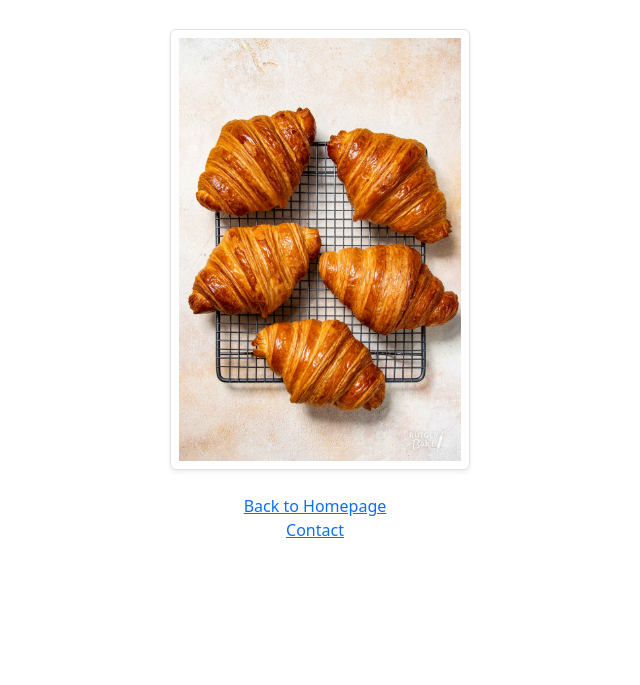
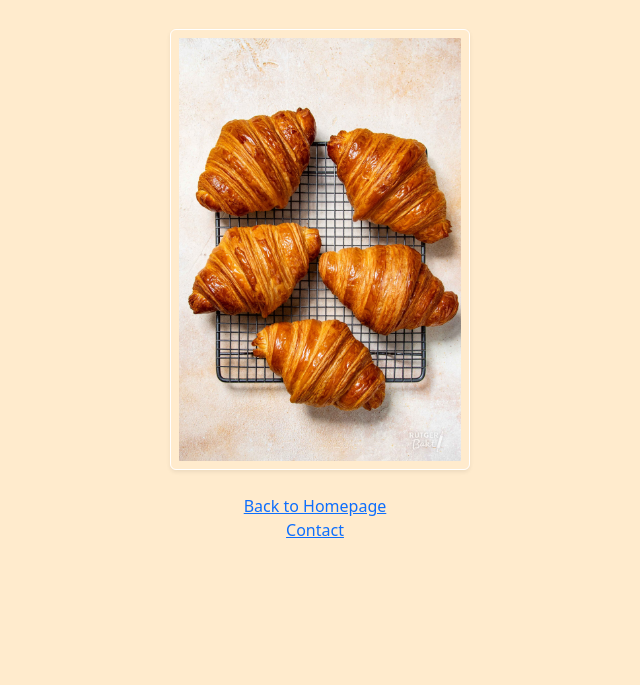
Before and after one commit to Jalayana/croissant, a plain HTML site: page photo.html in a window 1280 px wide. Shown: the part 115-800 px from the top of the page, without its empty margins (320-960 px from the left). Drawn offline with nearby package versions, Linux system fonts and the light colour scheme.

Commit message:
Added background color

```diff
--- a/photo.html
+++ b/photo.html
@@ -16,7 +16,7 @@
     <h1 class="m-5">🥐Flaky, Buttery Croissants</h1>
     <img
       src="/images/croissants.jpg"
-      class="img-fluid rounded shadow-sm p-2 border mx-auto"
+      class="img-fluid rounded shadow-sm p-2 border border-white mx-auto"
     />
     <br />
     <a href="/">Back to Homepage</a>
--- a/styles/style.css
+++ b/styles/style.css
@@ -1,3 +1,7 @@
+body {
+  background: blanchedalmond !important;
+}
+
 h1 {
   text-align: center;
   font-size: 36px;
```
